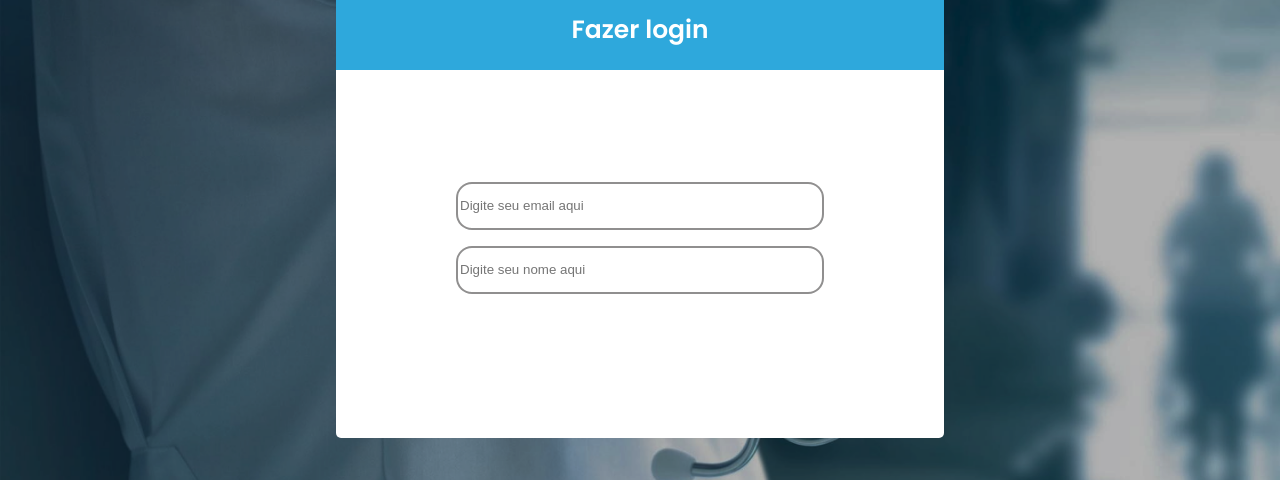
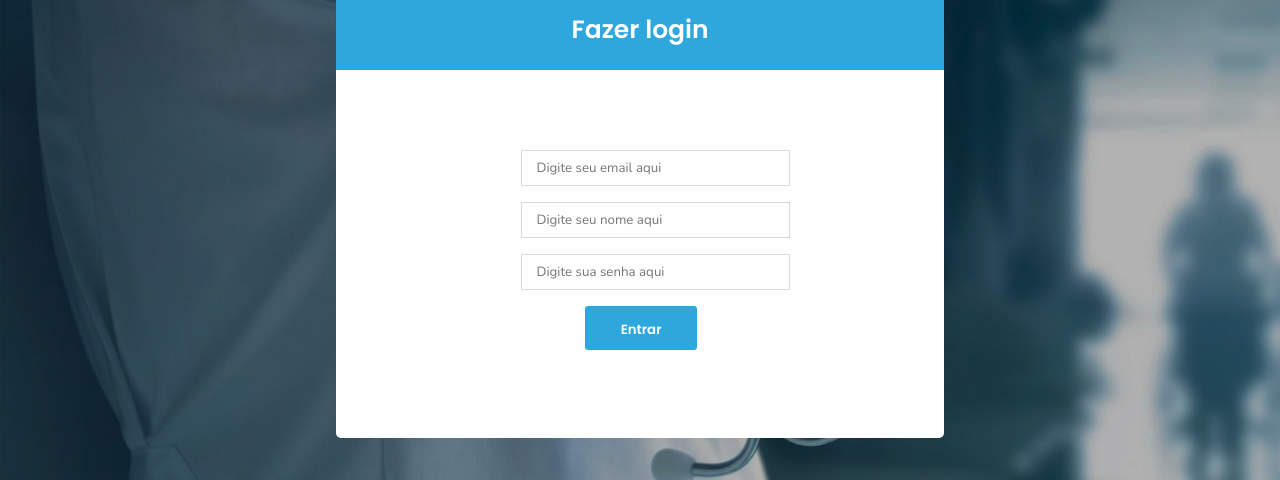
Before and after one commit to Kellbber/BTC---equipe-01---frontend, a React (Vite) app: page /login in a window 1280 px wide. Shown: the part 204-684 px from the top of the page. Built offline with nearby package versions, Linux system fonts and the light colour scheme.

Commit message:
feat(project): button-login-finish

```diff
--- a/src/pages/login/index.tsx
+++ b/src/pages/login/index.tsx
@@ -20,6 +20,10 @@ const Login = () => {
           <S.div>
             <input type="email" placeholder="Digite seu email aqui" />
             <input type="text" placeholder="Digite seu nome aqui" />
+            <input type="text" placeholder="Digite sua senha aqui" />
+            <button>
+              <p>Entrar</p>
+            </button>
           </S.div>
         </S.LoginSection>
       </section>
--- a/src/pages/login/style.ts
+++ b/src/pages/login/style.ts
@@ -8,14 +8,9 @@ export const logincss = styled.section`
     background-size: cover;
     min-height: 100vh;
     min-width: 100vw;
-    /* display: flex;
-    align-items: center;
-    justify-content: center;
-    flex-direction: column; */
     .containerlogin {
       width: 100%;
       min-height: calc(100vh - 5rem);
-
       display: flex;
       align-items: center;
       justify-content: center;
@@ -50,16 +45,33 @@ export const div = styled.div`
   display: flex;
   flex-direction: column;
   gap: 1rem;
-  padding: 7rem;
+  padding: 5rem;
   ${({ theme }) => css`
     input {
-      box-sizing: border-box;
-      position: relative;
-      width: 23rem;
-      height: 3rem;
-      background: ${theme.colors.primaryColors};
-      border: 2px solid rgba(34, 32, 32, 0.5);
-      border-radius: 1rem;
+      display: flex;
+      outline: none;
+      font-family: ${theme.constants.textInitialFontFamily};
+      width: 100%;
+      padding: 0.5rem 0.9rem;
+      border: 1px solid ${theme.colors.backgroundColor};
+      margin-right: 2rem;
+    }
+    button {
+      border: transparent;
+      width: 7rem;
+      height: 2.8rem;
+      background-color: ${theme.colors.secundaryColor};
+      font-family: ${theme.constants.headingFontFamily};
+      font-weight: 600;
+      color: ${theme.colors.primaryColors};
+      margin-left: 4rem;
+      border-radius: 0.2rem;
+      cursor: pointer;
+    }
+    p:hover {
+      text-align: center;
+      transform: scale(1.1);
+      cursor: pointer;
     }
   `}
 `;
@@ -107,3 +119,14 @@ export const iconConfig = styled.div`
     }
   `}
 `;
+export const button = styled.section`
+  ${({ theme }) => css`
+    box-sizing: border-box;
+    width: 152px;
+    height: 63px;
+    left: 644px;
+    top: 576px;
+    background: #2ea8dc;
+    border-radius: 5px;
+  `}
+`;
```
